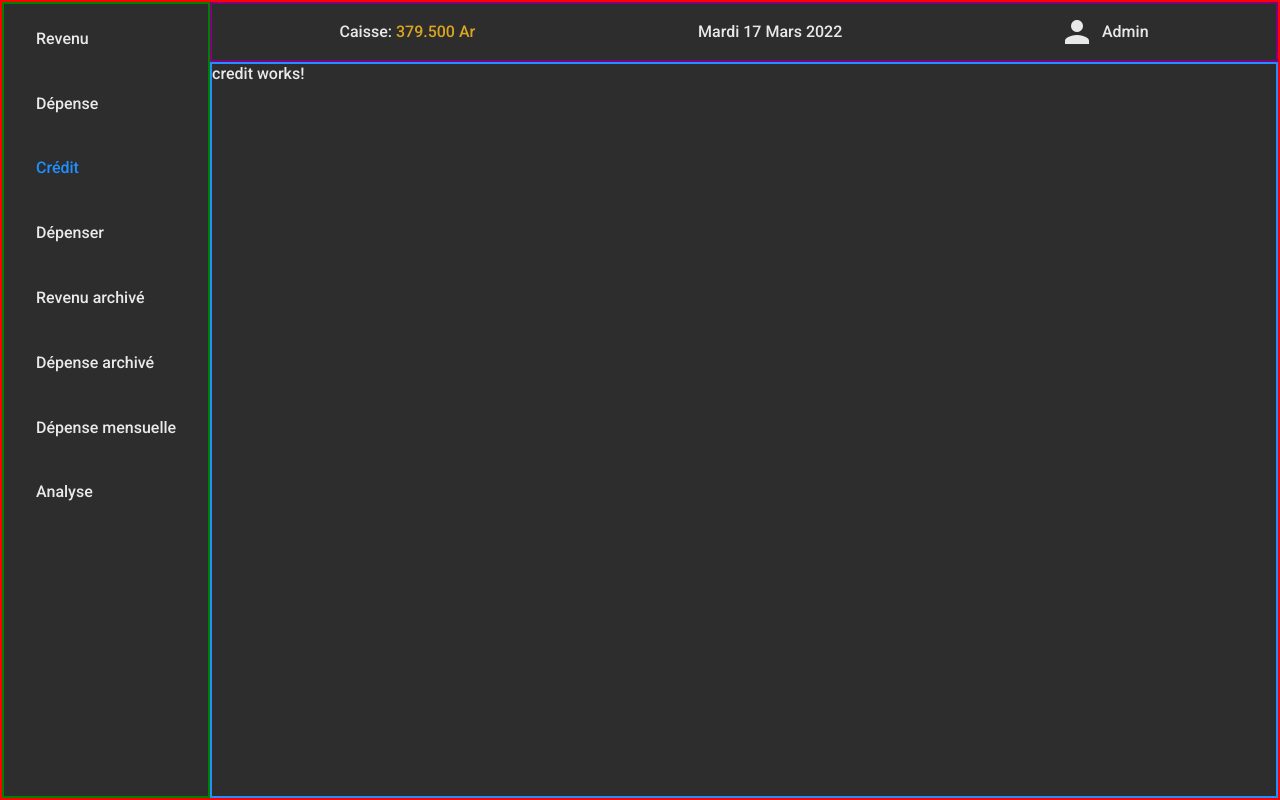
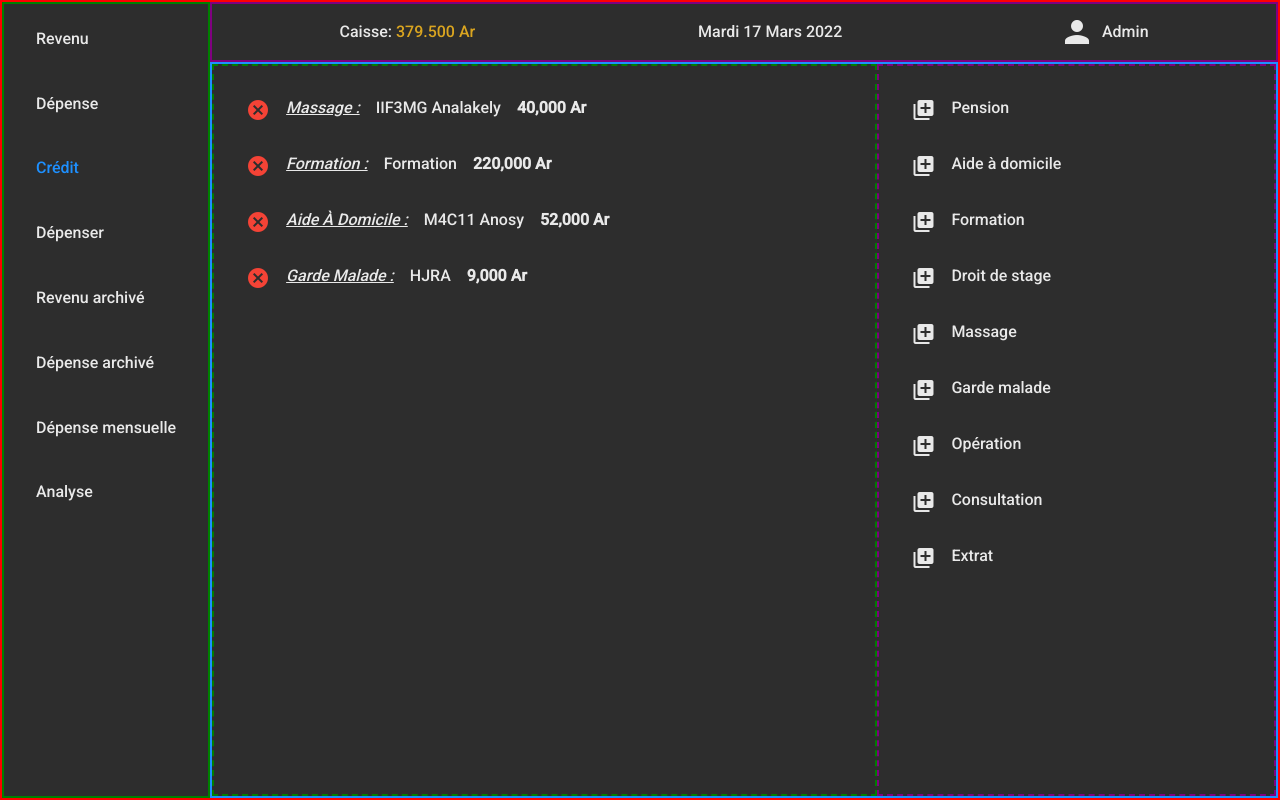
Before and after one commit to RajaRakoto/comptat, an Angular app: page /credit in a window 1280 px wide. Built offline with nearby package versions, Linux system fonts and the light colour scheme.

Commit message:
new credit

```diff
--- a/src/app/app.module.ts
+++ b/src/app/app.module.ts
@@ -15,9 +15,10 @@ import { DepenseArchiveComponent } from './depense-archive/depense-archive.compo
 import { DepenseMensuelleComponent } from './depense-mensuelle/depense-mensuelle.component';
 import { AnalyseComponent } from './analyse/analyse.component';
 import { NewDepenseComponent } from './dialog-box/new-depense/new-depense.component';
+import { NewCreditComponent } from './dialog-box/new-credit/new-credit.component';
 
 @NgModule({
-  declarations: [AppComponent, HomeComponent, RevenuComponent, DepenseComponent, CreditComponent, DepenserComponent, RevenuArchiveComponent, DepenseArchiveComponent, DepenseMensuelleComponent, AnalyseComponent, NewDepenseComponent],
+  declarations: [AppComponent, HomeComponent, RevenuComponent, DepenseComponent, CreditComponent, DepenserComponent, RevenuArchiveComponent, DepenseArchiveComponent, DepenseMensuelleComponent, AnalyseComponent, NewDepenseComponent, NewCreditComponent],
   imports: [BrowserModule, AppRoutingModule, MaterialModule, BrowserAnimationsModule],
   providers: [],
   bootstrap: [AppComponent],
--- a/src/app/credit/credit.component.html
+++ b/src/app/credit/credit.component.html
@@ -1 +1,29 @@
-<p>credit works!</p>
+<div class="container">
+  <section class="revenu-field">
+    <div class="revenu-item" *ngFor="let revenu of revenus; let i = index">
+      <mat-icon class="mat-18" color="warn" (click)="onDropRevenu(i)"
+        >cancel</mat-icon
+      >
+      <div class="revenu-type">{{ revenu.type }} :</div>
+      <div class="revenu-source">
+        {{ revenu.source }}
+      </div>
+      <div class="revenu-montant">
+        {{ revenu.montant | currency: " ":"symbol":"1.0" }} Ar
+      </div>
+    </div>
+  </section>
+
+  <aside class="type-field">
+    <div
+      class="revenu-type"
+      *ngFor="let type of types"
+      (click)="onNewRevenu(type)"
+    >
+      <mat-icon class="mat-18">queue</mat-icon>
+      <div class="revenu-type-libelle">
+        {{ type }}
+      </div>
+    </div>
+  </aside>
+</div>
--- a/src/app/credit/credit.component.scss
+++ b/src/app/credit/credit.component.scss
@@ -0,0 +1,58 @@
+.container {
+  width: 100%;
+  height: 100%;
+  display: flex;
+
+  section.revenu-field {
+    border: 2px dashed green;
+    flex: 2;
+
+    .revenu-item {
+      display: flex;
+      margin-left: 2rem;
+      margin-top: 2rem;
+
+      div {
+        margin-left: 1rem;
+      }
+
+      .revenu-type {
+        text-decoration: underline;
+        font-style: italic;
+        text-transform: capitalize;
+      }
+
+      .revenu-montant {
+        font-weight: bold;
+      }
+    }
+
+    button {
+      margin-top: 2rem;
+      padding: 0.1rem 2.5rem;
+      border-radius: 1.2rem;
+    }
+  }
+
+  aside.type-field {
+    border: 2px dashed purple;
+    flex: 1;
+    padding: 2rem;
+
+    .revenu-type {
+      margin-bottom: 2rem;
+      display: flex;
+      cursor: pointer;
+
+      .revenu-type-libelle {
+        margin-left: 1rem;
+      }
+    }
+
+    .revenu-type:hover {
+      * {
+        color: dodgerblue;
+      }
+    }
+  }
+}
--- a/src/app/credit/credit.component.ts
+++ b/src/app/credit/credit.component.ts
@@ -1,15 +1,77 @@
+import { NewCreditComponent } from './../dialog-box/new-credit/new-credit.component';
+import { MatDialog } from '@angular/material/dialog';
+import { RevenuService } from './../services/revenu.service';
 import { Component, OnInit } from '@angular/core';
+
+export interface Revenu {
+  type: string;
+  heure: string;
+  source: string;
+  montant: number;
+}
+
+const REVENU_DATA: Revenu[] = [
+  {
+    heure: '08:41',
+    type: 'Massage',
+    source: 'IIF3MG Analakely',
+    montant: 40000,
+  },
+  { heure: '10:09', type: 'Formation', source: 'Formation', montant: 220000 },
+  {
+    heure: '12:31',
+    type: 'Aide à domicile',
+    source: 'M4C11 Anosy',
+    montant: 52000,
+  },
+  { heure: '13:11', type: 'Garde malade', source: 'HJRA', montant: 9000 },
+];
+
+const REVENU_TYPE = [
+  'Pension',
+  'Aide à domicile',
+  'Formation',
+  'Droit de stage',
+  'Massage',
+  'Garde malade',
+  'Opération',
+  'Consultation',
+  'Extrat',
+];
 
 @Component({
   selector: 'app-credit',
   templateUrl: './credit.component.html',
-  styleUrls: ['./credit.component.scss']
+  styleUrls: ['./credit.component.scss'],
 })
 export class CreditComponent implements OnInit {
+  revenus = REVENU_DATA;
+  types = REVENU_TYPE;
 
-  constructor() { }
+  constructor(
+    private dialog: MatDialog,
+    private revenuService: RevenuService
+  ) {}
 
-  ngOnInit(): void {
+  ngOnInit(): void {}
+
+  onNewRevenu(type: string) {
+    this.revenuService.newRevenu.type = type;
+
+    this.dialog.open(NewCreditComponent, {
+      width: '350px',
+    });
+
+    this.dialog.afterAllClosed.subscribe(() => {
+      const _revenu = this.revenuService.newRevenu;
+      if (_revenu.montant) {
+        this.revenus.push(_revenu);
+        this.revenuService.dropNewRevenu();
+      }
+    });
   }
 
+  onDropRevenu(index: number) {
+    this.revenus.splice(index, 1);
+  }
 }
--- /dev/null
+++ b/src/app/dialog-box/new-credit/new-credit.component.html
@@ -0,0 +1,27 @@
+<div class="container">
+  <div class="title">
+    <h1>
+      {{ revenu.type }}
+    </h1>
+  </div>
+  <form>
+    <div class="item source">
+      <p>Motif</p>
+      <input type="text" id="source" #source />
+    </div>
+
+    <div class="item montant">
+      <p>Montant</p>
+      <input type="number" id="montant" #montant />
+    </div>
+
+    <button
+      mat-raised-button
+      color="primary"
+      type="button"
+      (click)="onSubmit(source.value, +montant.value)"
+    >
+      Confirmer
+    </button>
+  </form>
+</div>
--- /dev/null
+++ b/src/app/dialog-box/new-credit/new-credit.component.scss
@@ -0,0 +1,48 @@
+.container {
+  width: 100%;
+  height: 100%;
+
+  h1 {
+    width: 100%;
+    text-align: center;
+    color: dodgerblue;
+    font-weight: bold;
+    text-transform: capitalize;
+  }
+
+  * {
+    color: #2d2d2d;
+  }
+
+  form {
+    display: flex;
+    flex-direction: column;
+    align-items: center;
+  }
+
+  .item {
+    display: flex;
+    justify-content: space-between;
+    align-items: center;
+    _border: 2px dashed green;
+    width: 280px;
+    margin-bottom: 1rem;
+
+    * {
+      display: block;
+    }
+
+    p {
+      transform: translateY(8px);
+    }
+
+    input {
+      width: 200px;
+    }
+  }
+
+  button {
+    padding: 0.1rem 2.5rem;
+    border-radius: 1.2rem;
+  }
+}
--- /dev/null
+++ b/src/app/dialog-box/new-credit/new-credit.component.ts
@@ -0,0 +1,42 @@
+import { RevenuService } from './../../services/revenu.service';
+import { MatDialog } from '@angular/material/dialog';
+import { Component, OnInit } from '@angular/core';
+
+export interface Revenu {
+  type: string;
+  heure: string;
+  source: string;
+  montant: number;
+}
+
+@Component({
+  selector: 'app-new-credit',
+  templateUrl: './new-credit.component.html',
+  styleUrls: ['./new-credit.component.scss'],
+})
+export class NewCreditComponent implements OnInit {
+  revenu: Revenu = {
+    type: '',
+    heure: '',
+    source: '',
+    montant: 0,
+  };
+
+  constructor(
+    private dialog: MatDialog,
+    private revenuService: RevenuService
+  ) {}
+
+  ngOnInit(): void {
+    this.revenu = this.revenuService.newRevenu;
+  }
+
+  onSubmit(source: string, montant: number) {
+    this.revenu.source = source.trim();
+    this.revenu.montant = montant;
+    this.revenu.heure = `${new Date()}`;
+
+    this.revenuService.newRevenu = this.revenu;
+    this.dialog.closeAll();
+  }
+}
--- /dev/null
+++ b/src/app/services/revenu.service.ts
@@ -0,0 +1,31 @@
+import { Injectable } from '@angular/core';
+
+export interface Revenu {
+  type: string;
+  heure: string;
+  source: string;
+  montant: number;
+}
+
+@Injectable({
+  providedIn: 'root',
+})
+export class RevenuService {
+  newRevenu: Revenu = {
+    heure: '',
+    montant: 0,
+    source: '',
+    type: '',
+  };
+
+  constructor() {}
+
+  dropNewRevenu() {
+    this.newRevenu = {
+      heure: '',
+      montant: 0,
+      source: '',
+      type: '',
+    };
+  }
+}
```
Also changed, not shown: 2 other files (tests, documents, lock files or other folders).
